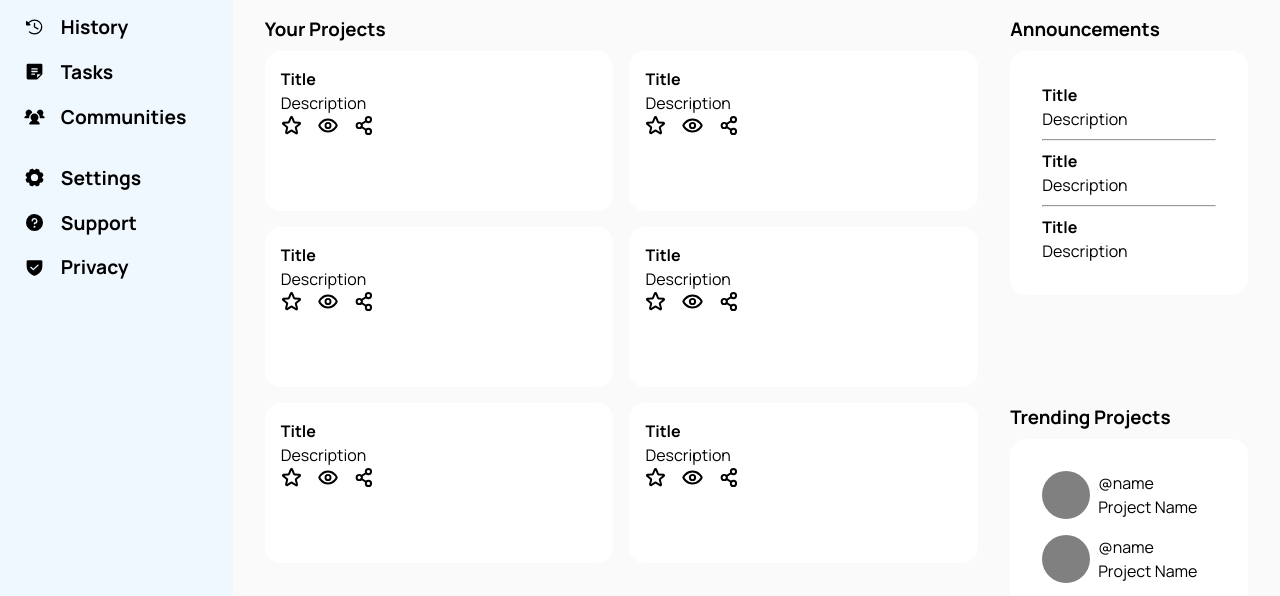
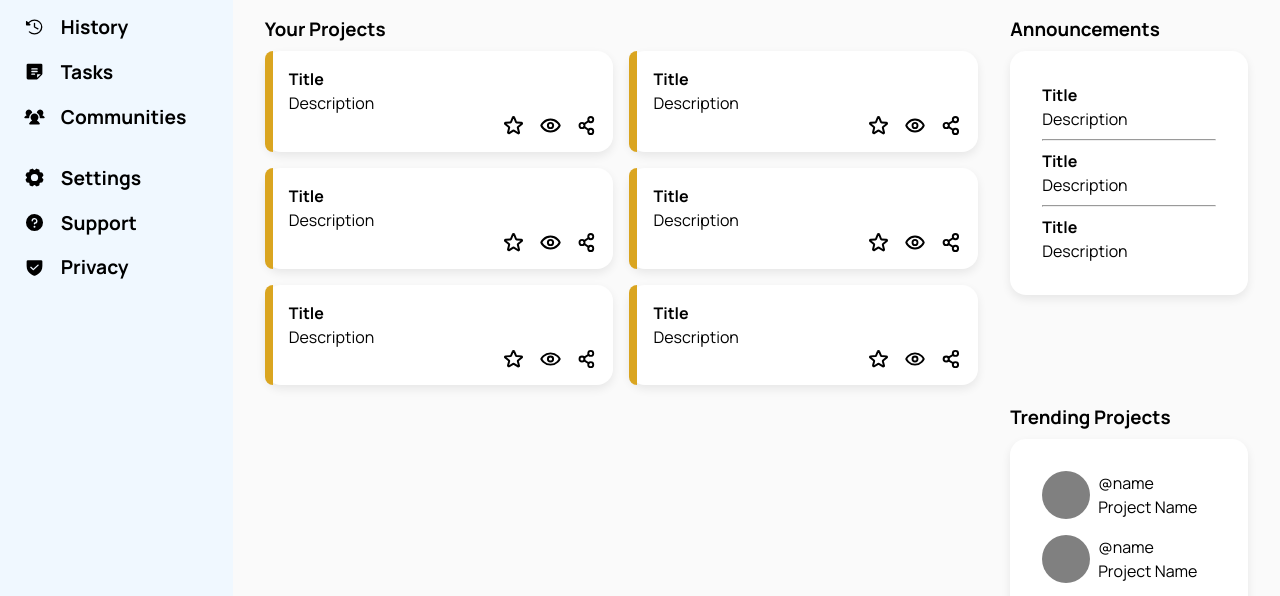
Before and after one commit to gitcommitem/odin-admindash, a plain HTML site: page index.html in a window 1280 px wide. Shown: the part 193-789 px from the top of the page. Drawn offline with Linux system fonts and the light colour scheme.

Commit message:
Add styling to cards

```diff
--- a/index.html
+++ b/index.html
@@ -67,6 +67,8 @@
            <section id="projects">
                <h3 class="section-title">Your Projects</h3>
                <div id="project-cont">
+                   <div class="card-cont">
+                       <div class="color-bar"></div>
                        <div class="card">
                            <p class="title">Title</p>
                            <p class="desc">Description</p>
@@ -76,6 +78,9 @@
                                 <img src="assets/icons/share-network-bold.svg" alt="Share Icon" class="icon">
                             </div>
                         </div>
+                   </div>
+                   <div class="card-cont">
+                        <div class="color-bar"></div>
                         <div class="card">
                             <p class="title">Title</p>
                             <p class="desc">Description</p>
@@ -85,6 +90,9 @@
                                     <img src="assets/icons/share-network-bold.svg" alt="Share Icon" class="icon">
                             </div>
                         </div>
+                   </div>
+                   <div class="card-cont">
+                        <div class="color-bar"></div>
                         <div class="card">
                             <p class="title">Title</p>
                             <p class="desc">Description</p>
@@ -94,6 +102,9 @@
                                 <img src="assets/icons/share-network-bold.svg" alt="Share Icon" class="icon">
                             </div>
                         </div>
+                   </div>
+                   <div class="card-cont">
+                        <div class="color-bar"></div>
                         <div class="card">
                             <p class="title">Title</p>
                             <p class="desc">Description</p>
@@ -103,6 +114,9 @@
                                 <img src="assets/icons/share-network-bold.svg" alt="Share Icon" class="icon">
                             </div>
                         </div>
+                   </div>
+                   <div class="card-cont">
+                        <div class="color-bar"></div>
                         <div class="card">
                             <p class="title">Title</p>
                             <p class="desc">Description</p>
@@ -112,6 +126,9 @@
                                 <img src="assets/icons/share-network-bold.svg" alt="Share Icon" class="icon">
                             </div>
                         </div>
+                   </div>
+                   <div class="card-cont">
+                        <div class="color-bar"></div>
                         <div class="card">
                             <p class="title">Title</p>
                             <p class="desc">Description</p>
@@ -119,6 +136,7 @@
                                 <img src="assets/icons/star-bold.svg" alt="Star Icon" class="icon">
                                 <img src="assets/icons/eye-bold.svg" alt="Watch Icon" class="icon">
                                 <img src="assets/icons/share-network-bold.svg" alt="Share Icon" class="icon">
+                            </div>
                         </div>
                    </div>
                </div>
--- a/style.css
+++ b/style.css
@@ -111,15 +111,32 @@ button{
     gap: 1rem;
 }
 
-.card{
+.card-cont{
     background-color: white;
     border-radius: 1rem;
+    display: grid;
+    grid-template-columns: 0.5rem 1fr;
+}
+
+.color-bar{
+    background-color: goldenrod;
+    border-radius: 1rem 0rem 0rem 1rem;
+}
+
+.card{
     padding: 1rem;
-    height: 10rem;
+}
+
+.card img:last-of-type{
+    margin-right: 0;
 }
 
 p.title{
     font-weight: 700;
+}
+
+.footer img:first-of-type{
+    margin-left: auto;
 }
 
 #announcements{
@@ -133,6 +150,10 @@ p.title{
     border-radius: 1rem;
 }
 
+.long-card,.card-cont{
+    box-shadow: 0px 4px 10px rgba(0, 0, 0, 0.08);
+}
+
 #trending{
     grid-column: 2/3;
     grid-row: 2/3;
```
Lines whose indentation alone changed are shown as unchanged.
